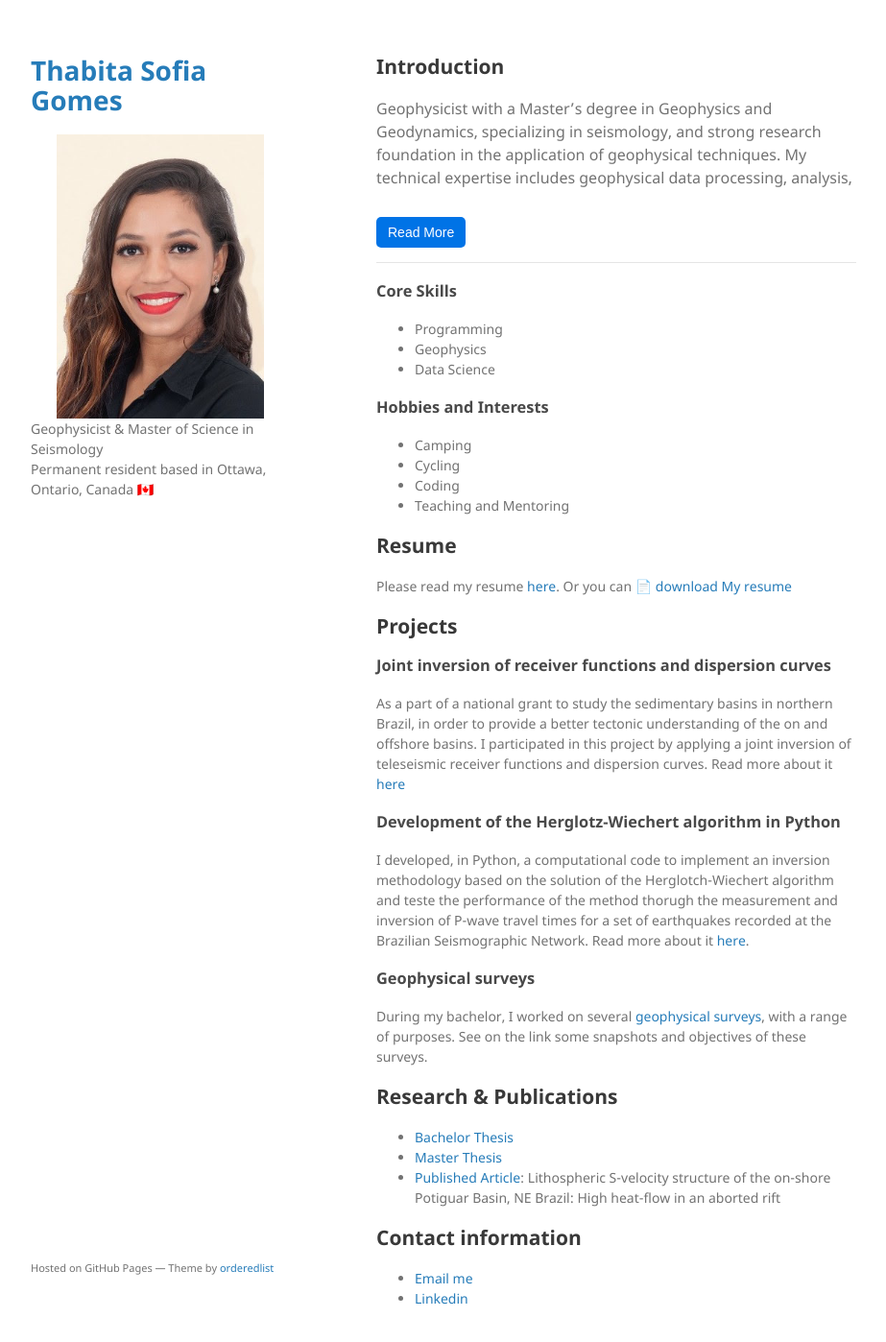
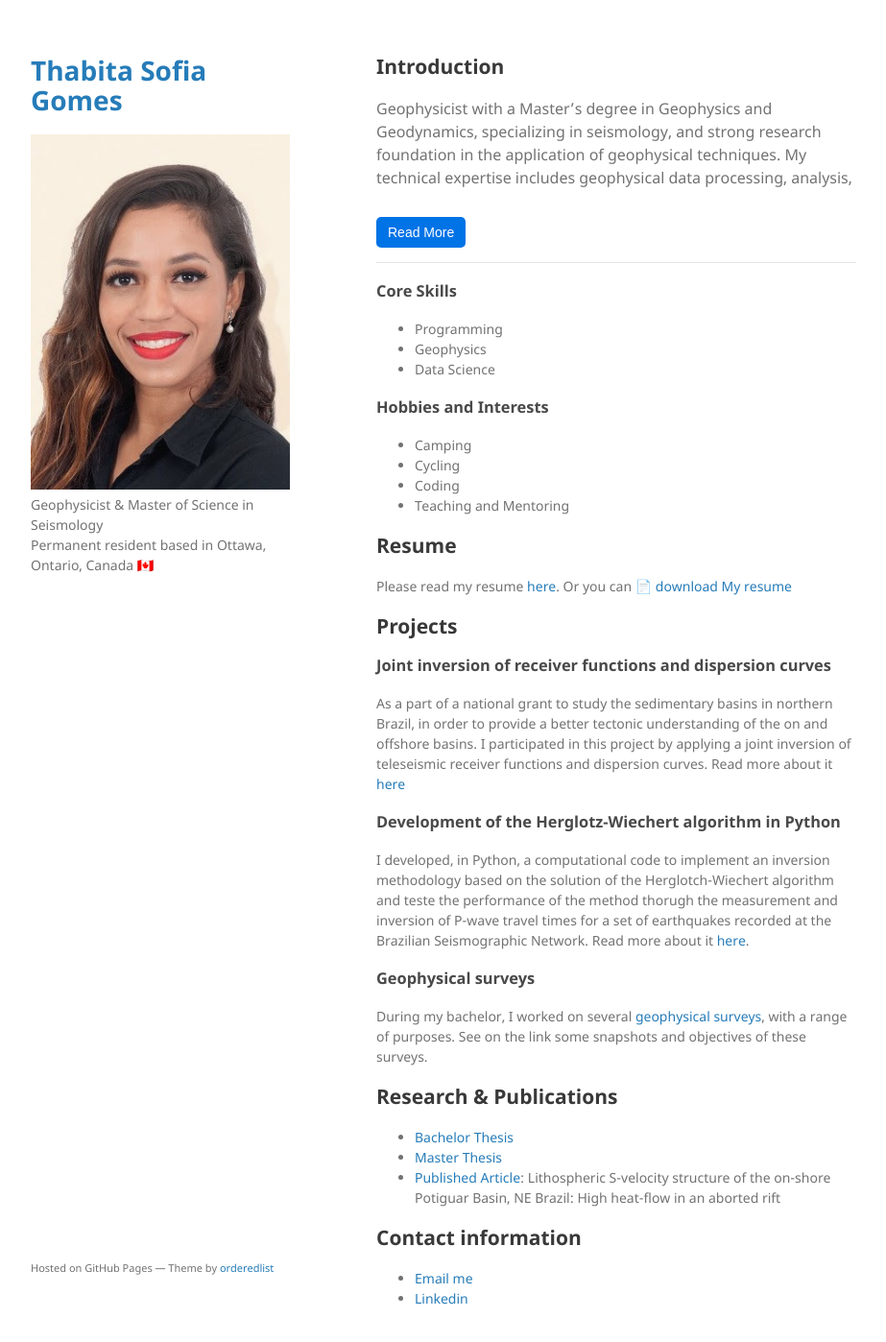
Before and after one commit to ThabitaSofia/thabitagomes, a Jekyll site: the page built from index.md, in a window 1280 px wide and 1400 px high. Shown: the whole window at 96% size, without its empty margins (178-1101 px from the left). Built offline with Jekyll 4.4.1, drawn with Linux system fonts in a browser that asks for light colours; our own code applies the rules of GitHub Pages for plain Markdown files.

Commit message:
rolling back image size

```diff
--- a/assets/css/style.scss
+++ b/assets/css/style.scss
@@ -2,12 +2,4 @@
 ---
 
 
-img {
-  max-width: 150%; /* Ensures images don't overflow their containers */
-  height: auto;    /* Maintains aspect ratio */
-  width: 80%;      /* Make images take up 80% of their container's width */
-  display: block;  /* Centers block-level elements if parent has text-align: center */
-  margin: 0 auto;  /* Centers the image if it's a block-level element */
-}
-
 @import "jekyll-theme-minimal";
```
